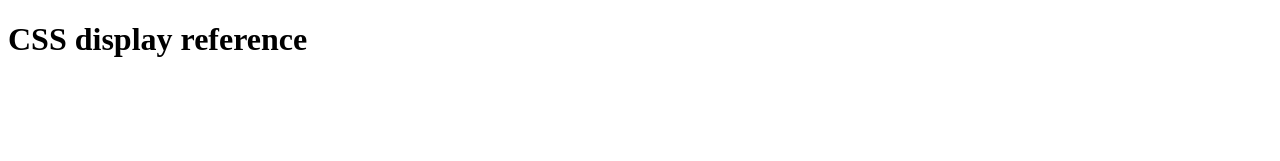
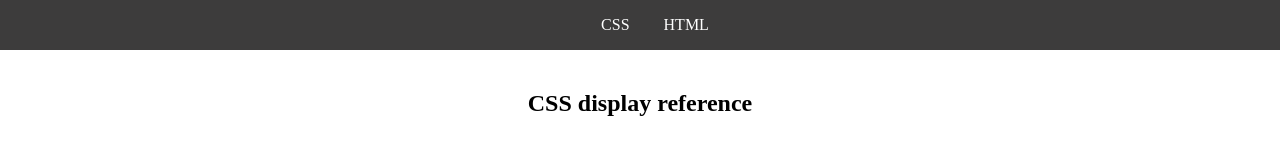
Before and after one commit to edugaluna/css-html-cheatSheets, a plain HTML site: page index.html in a window 1280 px wide. Drawn offline with Linux system fonts and the light colour scheme.

Commit message:
added navBar and section

```diff
--- a/index.html
+++ b/index.html
@@ -4,8 +4,20 @@
     <meta charset="UTF-8">
     <meta name="viewport" content="width=device-width, initial-scale=1.0">
     <title>Document</title>
+    <link rel="stylesheet" href="./style.css">
 </head>
 <body>
-    <h1>CSS display reference</h1>
+    <header>
+        <nav>
+            <ul>
+                <li><a href="#css">CSS</a></li>
+                <li><a href="#html">HTML</a></li>
+            </ul>
+        </nav>
+    </header>
+    <section>
+        <h1>CSS display reference</h1>
+
+    </section>
 </body>
 </html>
--- a/style.css
+++ b/style.css
@@ -0,0 +1,37 @@
+html, body{
+    margin: 0;
+    padding: 0;
+}
+header{
+    position: fixed;
+    background-color: rgb(61, 60, 60);
+    align-items: center;
+    width: 100%;
+    height: 50px;
+    top: 0px;
+    z-index: 10;
+}
+nav{
+    text-align: center;
+    width: 100%;
+
+}
+nav li{
+    display: inline;
+    margin-right: 10px;
+    padding: 10px;
+}
+nav li:hover{
+    background-color: gray;
+}
+a{
+    color: rgb(255, 255, 255);
+    text-decoration: none;
+}
+section{
+    position: relative;
+    top: 50px;
+    padding: 20px;
+    text-align: center;
+
+}
```
